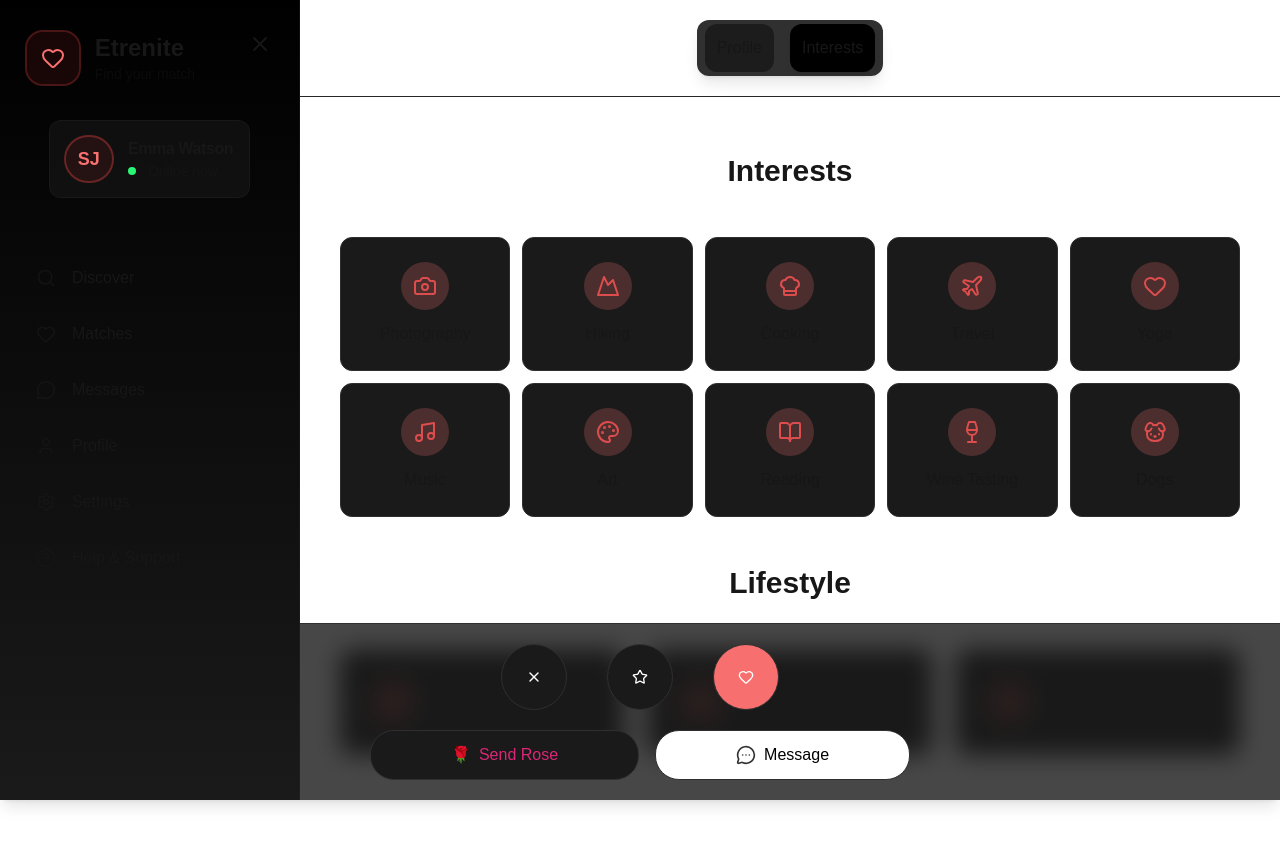
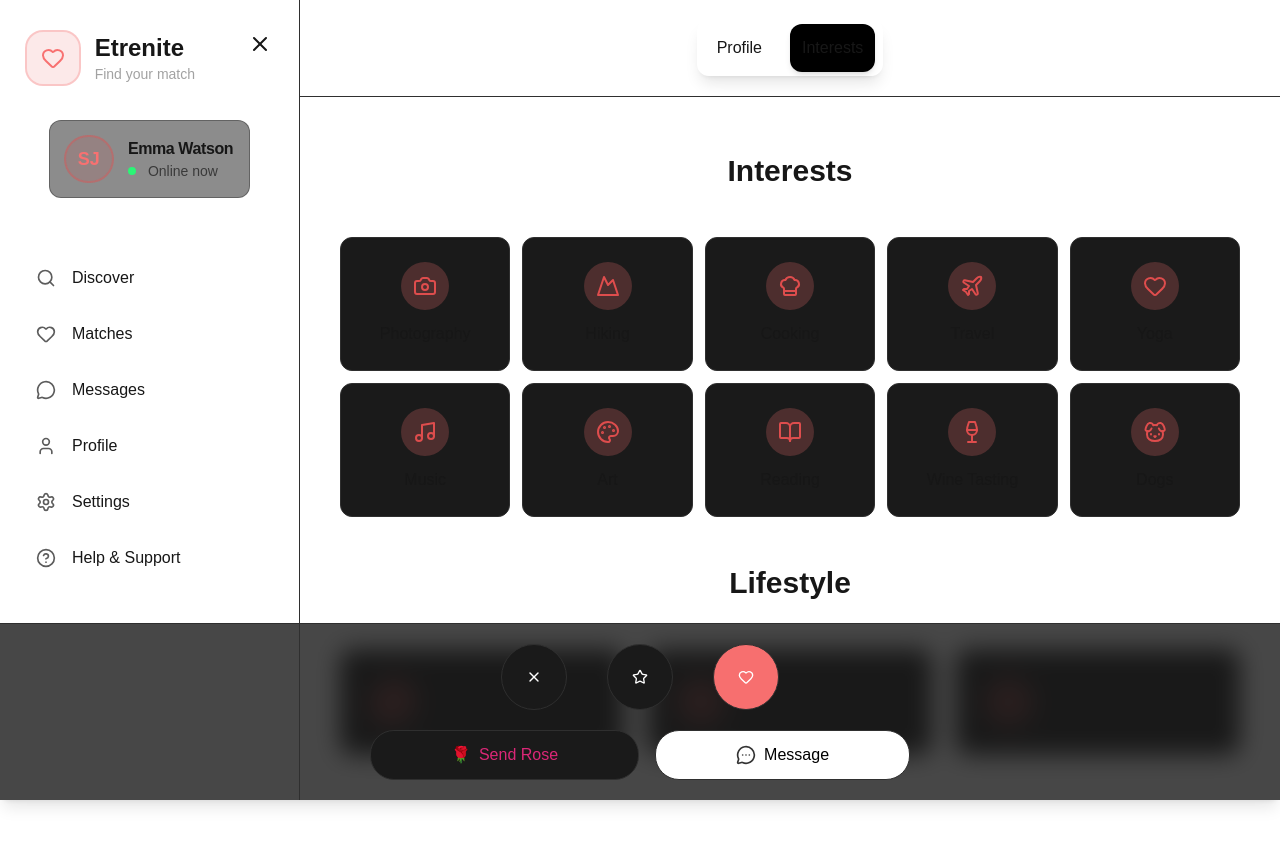
Before and after one commit to Ekagra444/DatingApplication, a Next.js app: page /profile in a window 1280 px wide. Both pictures are taken after a click on the button "Interests". Shown: the top 846 px of the page. Built offline with nearby package versions, Linux system fonts and the light colour scheme.

Commit message:
made code more readable

```diff
--- a/app/globals.css
+++ b/app/globals.css
@@ -4,16 +4,17 @@
 
 /* 1. Base Theme (Dark Mode Default) */
 :root {
-  --color-background: #0a0a0a;
-  --color-foreground: #fafafa;
-  --color-card: #1a1a1a;
-  --color-card-foreground: #fafafa;
+  --background: #0a0a0a;
+  --foreground: #fafafa;
+  --card: 26 26 26;
+  --clr-card-foreground: #fafafa;
+  --card-border:47 47 47;
 
   /* Tailwind-like variable names */
-  --background: var(--color-background);
+  /* --background: var(--color-background);
   --foreground: var(--color-foreground);
   --card: var(--color-card);
-  --card-foreground: var(--color-card-foreground);
+  --card-foreground: var(--color-card-foreground); */
 }
 
 /* 2. Light Theme (Respects system preference) */
@@ -31,16 +32,9 @@
   }
 }
 
-/* 3. Global Styling */
+/* 3. Global Styling  */
 body {
   background: var(--background);
   color: var(--foreground);
   font-family: Arial, Helvetica, sans-serif;
 }
-
-/* 4. Extra utility */
-@layer utilities {
-  .text-balance {
-    text-wrap: balance;
-  }
-}
--- a/app/profile/components/DatingProfileMain.tsx
+++ b/app/profile/components/DatingProfileMain.tsx
@@ -72,7 +72,7 @@ export default function DatingProfileMain({
                 </div>}
             </div>
             <div className="space-y-6">
-                <div className="rounded-xl flex flex-col shadow-xl hover:scale-[1.01] transition-all duration-200 p-7 gap-2 bg-gradient-to-br from-[#1a1a1a] to-[#1a1a1a]/90">
+                <div className="rounded-xl flex flex-col shadow-xl hover:scale-[1.01] transition-all duration-200 p-7 gap-2 bg-gradient-to-br from-card to-card/90">
                     <div className="flex items-center gap-5">
                         <div className="font-bold text-4xl">
                         {`${profile.name}, ${profile.age}`}
@@ -93,7 +93,7 @@ export default function DatingProfileMain({
                     </div>
                 </div>
                 {/* Details component */}
-                <div className="bg-[#1a1a1a] rounded-xl border border-[#2f2f2f] shadow-md py-10 px-6">
+                <div className="bg-card rounded-xl border border-crdBorder shadow-md py-10 px-6">
                         <div className="font-semibold text-xl">Details</div>
                         <div className="flex flex-col mt-3 gap-3 opacity-90">
                                 <div className="flex items-center gap-3">
@@ -117,14 +117,14 @@ export default function DatingProfileMain({
                                     {profile.smokingPreference}
                                 </div>
                         </div>
-                        <div className="border border-[#2c2c2c] my-3"></div>
+                        <div className="border border-crdBorder my-3"></div>
                         <div className="flex gap-1">
                             <div className="font-semibold">Looking for :</div>
                             <div className="opacity-70">{profile.relationshipGoals}</div>
                         </div>
                 </div>
                 {/* About Me Card */}
-                <div className="bg-[#1a1a1a] rounded-xl border border-[#2f2f2f] shadow-md py-10 px-6">
+                <div className="bg-card rounded-xl border border-crdBorder shadow-md py-10 px-6">
                     <div>
                         <div className="text-xl font-semibold">About Me</div>
                         <div className="space-y-3 mt-3 opacity-90">
@@ -149,7 +149,7 @@ export default function DatingProfileMain({
                     <div className="w-16 h-1 bg-gradient-to-r from-red-400 to-pink-400 mx-auto mt-2 rounded-full"></div>
                 </div>
                 {profile.prompts.map((prompt, index)=>(
-                    <div key={index} className="bg-[#1a1a1a] rounded-xl border border-[#2f2f2f] shadow-md py-10 px-6">
+                    <div key={index} className="bg-card rounded-xl border border-crdBorder shadow-md py-10 px-6">
                         <div className="bg-gradient-to-r font-bold mb-2 text-lg from-red-400 to-pink-400 text-transparent bg-clip-text">{prompt.question}</div>
                         <div>{prompt.answer}</div>
                     </div>
--- a/app/profile/components/InterestsProfile.tsx
+++ b/app/profile/components/InterestsProfile.tsx
@@ -52,7 +52,7 @@ export default function InterestsProfile({interests = defaultInterests, lifestyl
         <div className="grid grid-cols-2 md:grid-cols-3 lg:grid-cols-4 xl:grid-cols-5 gap-3 max-w-5xl mx-auto">
             {interests.map((interest, index) => {
                 const IconComponent = interestIcons[interest as keyof typeof interestIcons];
-                return <div key={index} className="flex flex-col items-center gap-3 p-6 rounded-xl border hover:shadow-lg transition-all duration-200 border-[#2f2f2f] hover:bg-[#2f0d0d]/70 cursor-pointer bg-[#1a1a1a] group">
+                return <div key={index} className="flex flex-col items-center gap-3 p-6 rounded-xl border hover:shadow-lg transition-all duration-200 border-crdBorder hover:bg-[#2f0d0d]/70 cursor-pointer bg-[#1a1a1a] group">
                         <div className="w-12 h-12 transition-all duration-200 bg-[#c25c5c]/30 group-hover:bg-[#741e1e] rounded-full flex items-center justify-center">
                             {IconComponent && <IconComponent className="w-6 h-6 text-[#de4d4d]" />}
                         </div>
@@ -64,7 +64,7 @@ export default function InterestsProfile({interests = defaultInterests, lifestyl
         <div className="grid grid-cols-1 md:grid-cols-2 lg:grid-cols-3 gap-6 max-w-5xl mx-auto">
             {Object.entries(lifestyle).map(([key, val])=>{
                 const IconComponent = lifestyleIcons[key as keyof typeof lifestyleIcons]
-                return <div key={key} className="flex items-center gap-4 p-6 bg-[#1a1a1a] rounded-xl border border-[#2f2f2f] hover:shadow-lg transition-all hover:bg-[#2f0d0d]/70 duration-200 cursor-pointer group">
+                return <div key={key} className="flex items-center gap-4 p-6 bg-[#1a1a1a] rounded-xl border border-crdBorder hover:shadow-lg transition-all hover:bg-[#2f0d0d]/70 duration-200 cursor-pointer group">
                     {IconComponent && (
                                 <div className="flex-shrink-0 w-14 h-14 rounded-full flex items-center justify-center group-hover:bg-[#741e1e] transition-colors bg-[#c25c5c]/30">
                                     <IconComponent className="w-7 h-7 text-[#de4d4d]" />
--- a/app/profile/components/Sidebar.tsx
+++ b/app/profile/components/Sidebar.tsx
@@ -49,7 +49,7 @@ export default function Sidebar(props:sidebarProps) {
     props.setisOpen(val => !val);
 }
   return (
-    <div className="h-screen w-[300px] bg-gradient-to-b overflow-y-auto overflow-x-hidden from-black to-[#1a1a1a] border-r border-[#262626]/40">
+    <div className="h-screen w-[300px] bg-gradient-to-b overflow-y-auto overflow-x-hidden from-black to-card border-r border-crdBorder">
         <div className="pt-8 flex items-start justify-around">
           <div className="flex gap-4">
             <div className="rounded-2xl bg-red-600/10 ring-2 ring-red-500/30 flex items-center px-3.5">
--- a/app/profile/page.tsx
+++ b/app/profile/page.tsx
@@ -1,11 +1,11 @@
 "use client"
 
 import React, { useState } from 'react'
-import SideBar from './components/SideBar';
 import { Menu } from 'lucide-react';
 import DatingProfileMain from './components/DatingProfileMain';
 import InterestsProfile from './components/InterestsProfile';
 import ProfileActions from './components/ProfileActions';
+import Sidebar from './components/Sidebar';
 
 export default function page() {
   const [sidebarOpen, setsideBarOpen] = useState(true);
@@ -55,16 +55,16 @@ export default function page() {
   return (
     <div className='min-h-screen flex relative'>
       {sidebarOpen && <div className={`fixed inset-y-0 left-0 z-50 duration-300 ease-in-out`}>
-        <SideBar isOnline = {true} setisOpen={setsideBarOpen}/>
+        <Sidebar isOnline = {true} setisOpen={setsideBarOpen}/>
       </div>}
       <div className={`flex flex-col w-full z-10 ${sidebarOpen?"ml-[300px]":"ml-5"}`}>
-        <div className='sticky z-40 top-0 flex items-center backdrop-blur-md border-b py-5 px-6 border-[#262626]'>
+        <div className='sticky z-40 top-0 flex items-center backdrop-blur-md border-b py-5 px-6 border-crdBorder'>
           <div>
           {(!sidebarOpen) && <button onClick={changeSideBarState}><Menu className='hover:text-slate-200/90'/></button>}
           </div>
-            <div className='bg-[#1a1a1a]/90 font-medium mx-auto py-1 px-2 rounded-xl flex justify-center gap-4 shadow-lg'>
-          <button className={`${view == "profile" ? "backdrop-blur-md shadow-md bg-black":"bg-[#1a1a1a]/90"} duration-200 transition-all py-3 px-3 rounded-xl hover:scale-105`} onClick={toggleViewProfile}>Profile</button>
-          <button className={`${view == "interests" ? "backdrop-blur-md shadow-md bg-black":"bg-[#1a1a1a]/90"} duration-200 transition-all py-3 px-3 rounded-xl hover:scale-105`} onClick={toggleViewInterest}>Interests</button>
+            <div className='bg-card font-medium mx-auto py-1 px-2 rounded-xl flex justify-center gap-4 shadow-lg'>
+          <button className={`${view == "profile" ? "backdrop-blur-md shadow-md bg-black":"bg-card/90"} duration-200 transition-all py-3 px-3 rounded-xl hover:scale-105`} onClick={toggleViewProfile}>Profile</button>
+          <button className={`${view == "interests" ? "backdrop-blur-md shadow-md bg-black":"bg-card/90"} duration-200 transition-all py-3 px-3 rounded-xl hover:scale-105`} onClick={toggleViewInterest}>Interests</button>
           </div>
         </div>
         {/* Main content Area */}
--- a/tailwind.config.ts
+++ b/tailwind.config.ts
@@ -11,6 +11,8 @@ const config: Config = {
       colors: {
         background: "var(--background)",
         foreground: "var(--foreground)",
+        card:"rgb(var(--card)/<alpha-value>)",
+        crdBorder:"rgb(var(--card-border)/<alpha-value>)"
       },
     },
   },
```
